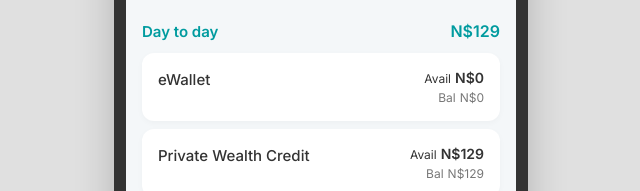
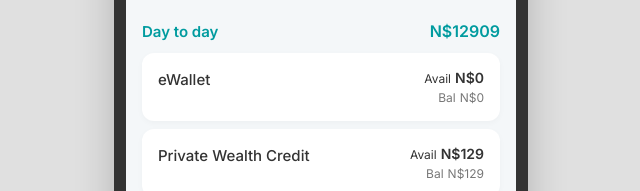
Before and after one commit to Twiindileni/bank, a plain HTML site: page index.html in a window 1280 px wide. Shown: the part 400-591 px from the top of the page, 319-959 px from the left. Drawn offline with Linux system fonts and the light colour scheme.

Commit message:
Update group total value in index.html

```diff
--- a/index.html
+++ b/index.html
@@ -82,7 +82,7 @@
             <section class="account-group">
                 <div class="group-header">
                     <span class="group-title">Day to day</span>
-                    <span class="group-total">N$129</span>
+                    <span class="group-total">N$12909</span>
                 </div>
 
                 <div class="account-card">
```
